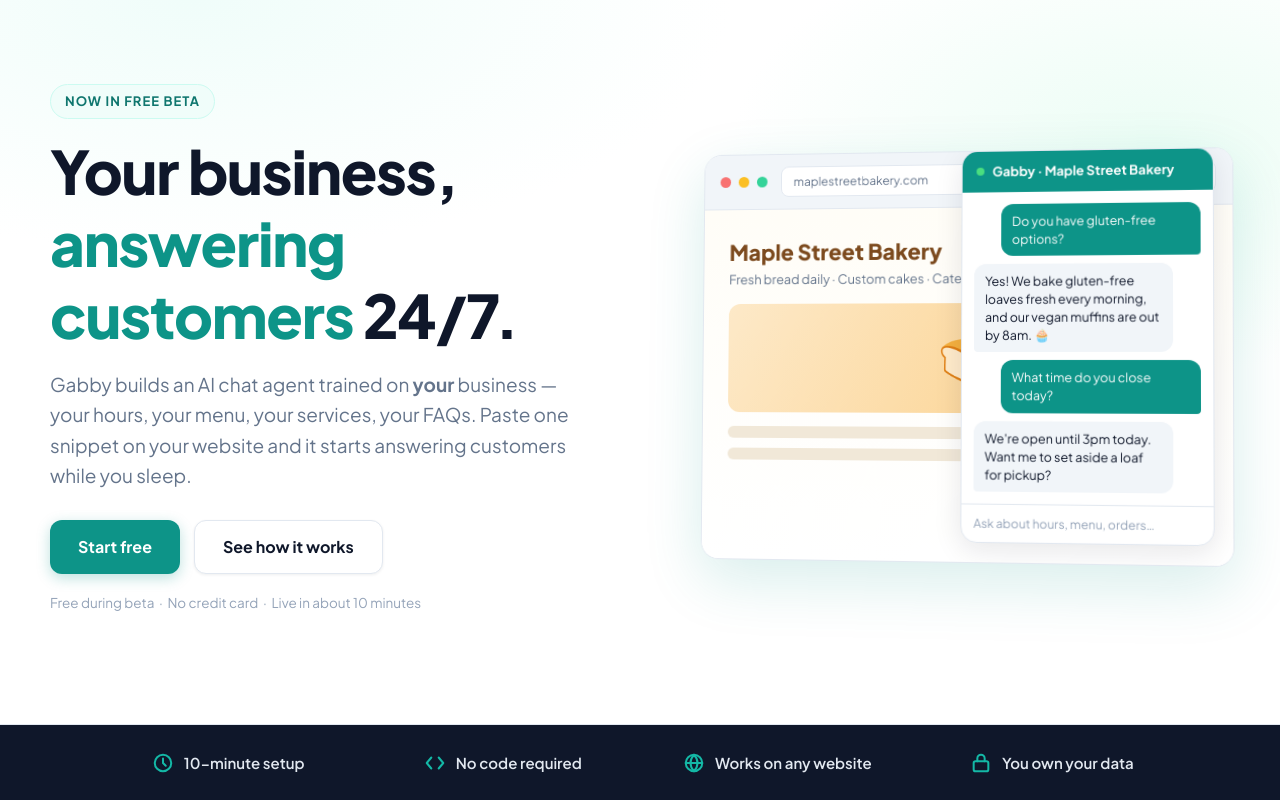
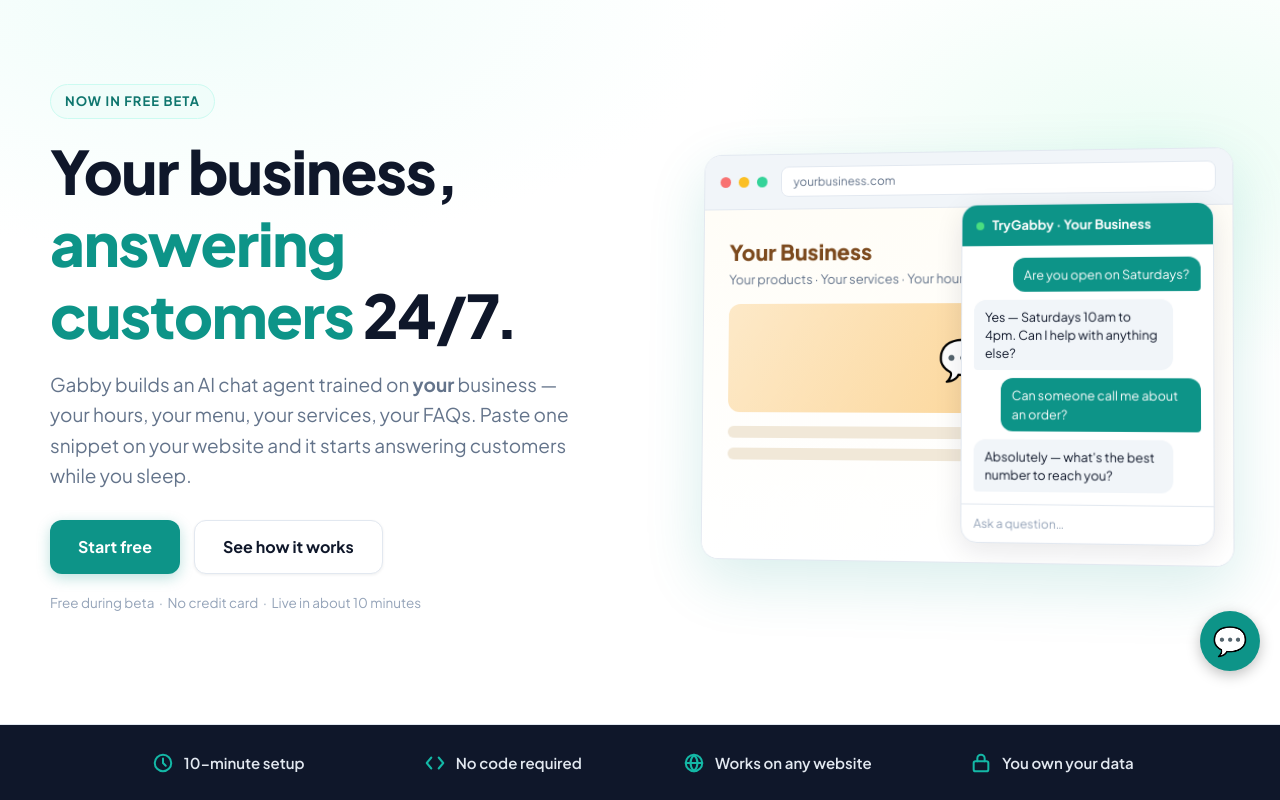
Before and after one commit to forslund2k/gabby, a Flask app: page / in a window 1280 px wide. Shown: the part 109-909 px from the top of the page. Run offline with Flask 3, Linux system fonts and the light colour scheme.

Commit message:
Add files via upload

```diff
--- a/templates/index.html
+++ b/templates/index.html
@@ -23,23 +23,23 @@
       <div class="browser-mock" aria-hidden="true">
         <div class="browser-bar">
           <span class="dot r"></span><span class="dot y"></span><span class="dot g"></span>
-          <span class="url-pill">maplestreetbakery.com</span>
+          <span class="url-pill">yourbusiness.com</span>
         </div>
         <div class="site-mock">
-          <div class="shop-name">Maple Street Bakery</div>
-          <div class="shop-tag">Fresh bread daily · Custom cakes · Catering</div>
-          <div class="shop-hero">🍞</div>
+          <div class="shop-name">Your Business</div>
+          <div class="shop-tag">Your products · Your services · Your hours</div>
+          <div class="shop-hero">💬</div>
           <div class="skel w80"></div>
           <div class="skel w60"></div>
           <div class="widget-mock">
-            <div class="wm-head"><span class="wm-dot"></span> Gabby · Maple Street Bakery</div>
+            <div class="wm-head"><span class="wm-dot"></span> TryGabby · Your Business</div>
             <div class="wm-body">
-              <div class="wm-msg user">Do you have gluten-free options?</div>
-              <div class="wm-msg bot">Yes! We bake gluten-free loaves fresh every morning, and our vegan muffins are out by 8am. 🧁</div>
-              <div class="wm-msg user">What time do you close today?</div>
-              <div class="wm-msg bot">We're open until 3pm today. Want me to set aside a loaf for pickup?</div>
+              <div class="wm-msg user">Are you open on Saturdays?</div>
+              <div class="wm-msg bot">Yes — Saturdays 10am to 4pm. Can I help with anything else?</div>
+              <div class="wm-msg user">Can someone call me about an order?</div>
+              <div class="wm-msg bot">Absolutely — what's the best number to reach you?</div>
             </div>
-            <div class="wm-input">Ask about hours, menu, orders…</div>
+            <div class="wm-input">Ask a question…</div>
           </div>
         </div>
       </div>
@@ -159,31 +159,31 @@
     <div class="section-head">
       <span class="eyebrow">Live demo</span>
       <h2>Don't take our word for it. Ask it something.</h2>
-      <p>This is a sample agent for a fictional bakery, running the same way a real Gabby agent works. Try one of the suggestions — or type your own question.</p>
+      <p>This is a real TryGabby agent, trained on our own site. Ask it about pricing, features, or how it works — your agent will answer from <em>your</em> business content the same way.</p>
     </div>
     <div class="demo-wrap">
       <div class="demo-panel">
         <div class="demo-head">
           <div class="avatar">G</div>
           <div class="who">
-            <strong>Gabby · Maple Street Bakery</strong>
+            <strong>TryGabby Assistant</strong>
             <span><span class="on"></span> Online — replies instantly</span>
           </div>
         </div>
         <div class="demo-log" id="demo-log">
-          <div class="demo-msg bot">Hi! I'm the Maple Street Bakery helper. Ask me about our hours, menu, or placing an order. 🍞</div>
+          <div class="demo-msg bot">Hi! I'm the TryGabby assistant. Ask me about pricing, features, or how it works.</div>
         </div>
         <div class="demo-chips">
-          <button class="demo-chip" data-q="What are your hours?">What are your hours?</button>
-          <button class="demo-chip" data-q="Do you have gluten-free options?">Gluten-free options?</button>
-          <button class="demo-chip" data-q="How do I place an order?">How do I order?</button>
+          <button class="demo-chip" data-q="How much does TryGabby cost?">How much does it cost?</button>
+          <button class="demo-chip" data-q="How does it work?">How does it work?</button>
+          <button class="demo-chip" data-q="Will it capture leads for my business?">Will it capture leads?</button>
         </div>
         <form class="demo-form" id="demo-form">
-          <input id="demo-input" type="text" placeholder="Ask about hours, menu, orders…" autocomplete="off" maxlength="200">
+          <input id="demo-input" type="text" placeholder="Ask about pricing, features…" autocomplete="off" maxlength="200">
           <button class="btn" type="submit">Send</button>
         </form>
       </div>
-      <p class="demo-note">Sample demo with scripted answers — your own agent learns from <em>your</em> business content.</p>
+      <p class="demo-note">Live demo running on a real TryGabby agent — the same tech your business would get.</p>
     </div>
   </div>
 </section>
@@ -289,16 +289,8 @@
   var log = document.getElementById('demo-log');
   var form = document.getElementById('demo-form');
   var input = document.getElementById('demo-input');
-
-  var ANSWERS = [
-    { keys: ['hour', 'open', 'close', 'when'], text: "We're open Monday–Friday 7am–3pm and Saturday 8am–1pm. Closed Sundays — even bakers need a day off. 🥐" },
-    { keys: ['gluten', 'vegan', 'dairy', 'allergy'], text: "Yes! We bake gluten-free loaves fresh every morning, and vegan muffins are out by 8am daily." },
-    { keys: ['order', 'pickup', 'call', 'phone', 'cater'], text: "Easy — call us at (555) 014-2288 and we'll have it ready for pickup. For catering, give us 48 hours notice." },
-    { keys: ['price', 'cost', 'much', 'cake'], text: "Most loaves run $6–$9. Custom cakes start at $40 — tell us the occasion and we'll sketch something up." },
-    { keys: ['where', 'location', 'address', 'find'], text: "You'll find us at 123 Maple Street, right next to the library. Look for the smell of fresh bread. 🍞" },
-    { keys: ['menu', 'sell', 'bread', 'pastry', 'muffin'], text: "Sourdough, rye, and baguettes daily — plus croissants, muffins, and a rotating seasonal pastry. The almond croissant has a small local fan club." }
-  ];
-  var FALLBACK = "Great question — in the full version I'd be trained on the bakery's real answers. Try asking about hours, prices, or ordering!";
+  var PUBLIC_KEY = {{ site_agent_key|tojson }};
+  var sessionToken = null;
 
   function addMsg(text, who) {
     var d = document.createElement('div');
@@ -307,15 +299,6 @@
     log.appendChild(d);
     log.scrollTop = log.scrollHeight;
     return d;
-  }
-  function answer(q) {
-    var lower = q.toLowerCase();
-    for (var i = 0; i < ANSWERS.length; i++) {
-      for (var j = 0; j < ANSWERS[i].keys.length; j++) {
-        if (lower.indexOf(ANSWERS[i].keys[j]) !== -1) return ANSWERS[i].text;
-      }
-    }
-    return FALLBACK;
   }
   function send(text) {
     text = text.trim();
@@ -327,10 +310,18 @@
     t.innerHTML = '<span></span><span></span><span></span>';
     log.appendChild(t);
     log.scrollTop = log.scrollHeight;
-    setTimeout(function () {
+    fetch('/api/chat', {
+      method: 'POST',
+      headers: { 'Content-Type': 'application/json' },
+      body: JSON.stringify({ public_key: PUBLIC_KEY, message: text, session_token: sessionToken })
+    }).then(function (r) { return r.json(); }).then(function (data) {
       t.remove();
-      addMsg(answer(text), 'bot');
-    }, 900);
+      if (data.session_token) sessionToken = data.session_token;
+      addMsg(data.reply || "Hmm, I didn't catch that \u2014 try asking about pricing or features.", 'bot');
+    }).catch(function () {
+      t.remove();
+      addMsg("Sorry, I'm having trouble reaching the server. Please try again in a moment.", 'bot');
+    });
   }
   form.addEventListener('submit', function (e) { e.preventDefault(); send(input.value); });
   document.querySelectorAll('.demo-chip').forEach(function (chip) {
@@ -338,4 +329,5 @@
   });
 })();
 </script>
+<script src="/embed/{{ site_agent_key }}.js"></script>
 {% endblock %}
```
